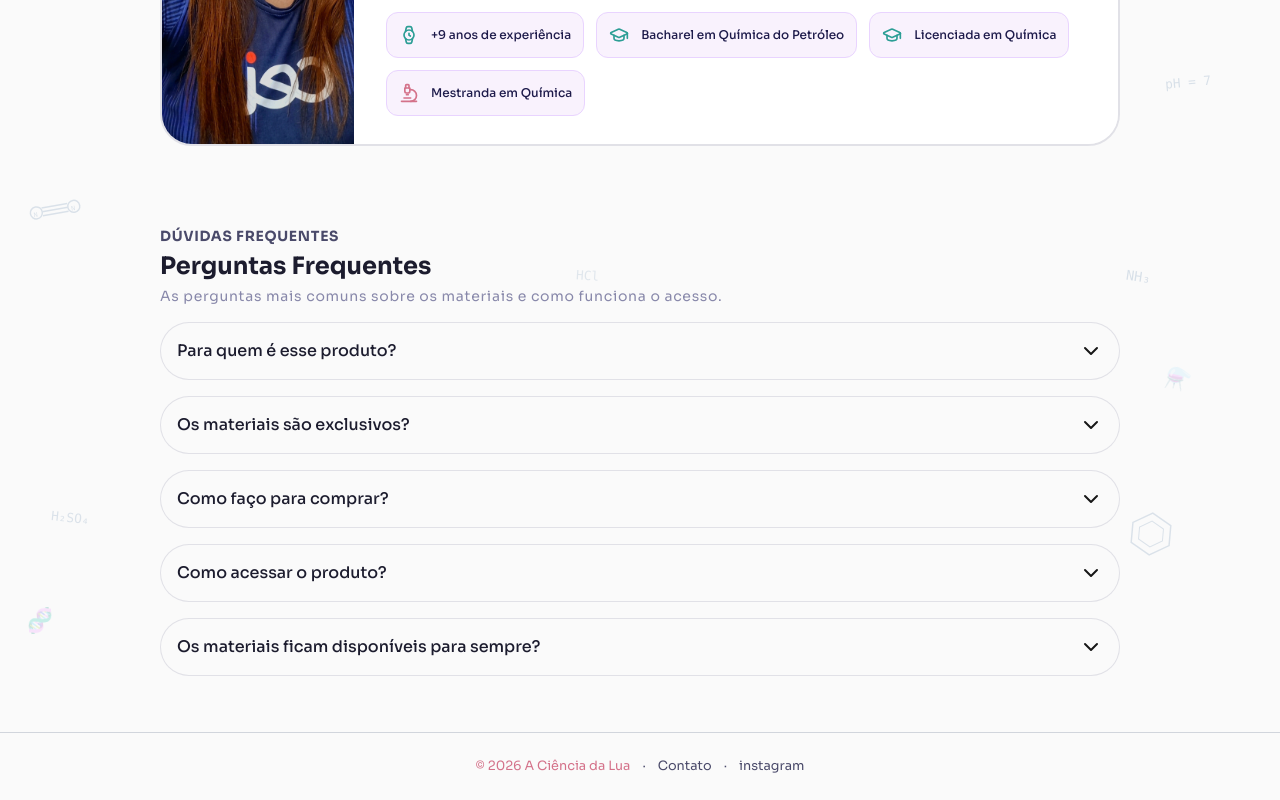
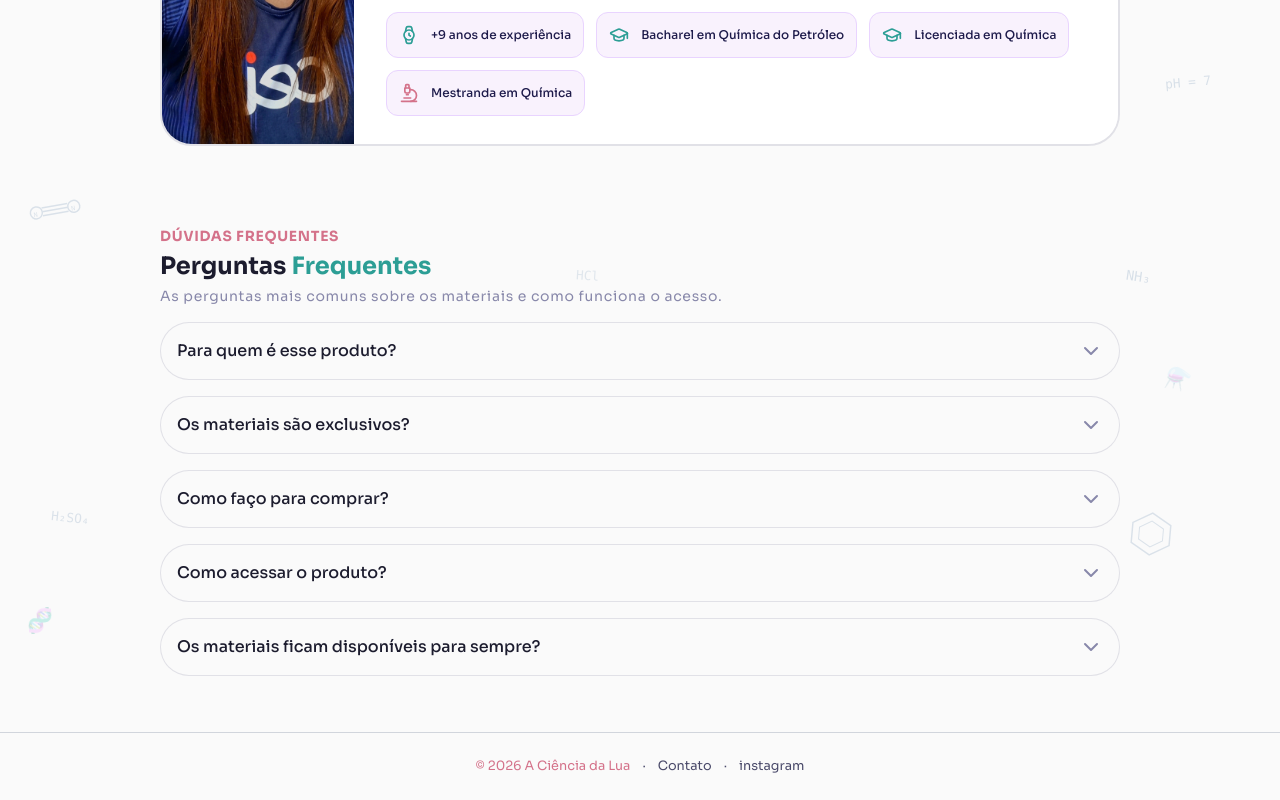
Before and after one commit to LuizHenri16/acienciadalua_frontend, a Next.js app: page / in a window 1280 px wide. Shown: the part 1623-2423 px from the top of the page. Built offline with nearby package versions, Linux system fonts and the light colour scheme; no server answers; a web font is replaced by a local one.

Commit message:
ui: faq ui change on cards

```diff
--- a/src/components/home/faqSection.tsx
+++ b/src/components/home/faqSection.tsx
@@ -8,8 +8,8 @@ export function FaqSection() {
     return (
         <section id="como-funciona" className="flex flex-col gap-4">
             <div className="flex flex-col gap-1">
-                <h4 className="text-xs lg:text-sm text-texto-secundario uppercase font-bold tracking-wider">Dúvidas frequentes</h4>
-                <h2 className="text-xl lg:text-2xl text-texto-principal font-bold ">Perguntas Frequentes</h2>
+                <h4 className="text-xs lg:text-sm text-rosa-rose uppercase font-bold tracking-wider">Dúvidas frequentes</h4>
+                <h2 className="text-xl lg:text-2xl text-texto-principal font-bold">Perguntas <span className="text-turquesa-dark">Frequentes</span></h2>
                 <p className="text-xs lg:text-sm tracking-wider text-texto-terciario">As perguntas mais comuns sobre os materiais e como funciona o acesso.</p>
             </div>
 
--- a/src/components/ui/card/faqCard.tsx
+++ b/src/components/ui/card/faqCard.tsx
@@ -14,10 +14,10 @@ export function FaqCard({ question, answers }: FaqCardProps) {
     const contentRef = useRef<HTMLDivElement>(null);
 
     return (
-        <div onClick={() => setOpen(!open)} className="w-full flex flex-col items-center p-4 squircle-border border bg-[#fafafa] border-borda hover:border-borda-med cursor-pointer">
+        <div onClick={() => setOpen(!open)} className={`w-full flex flex-col items-center p-4 squircle-border border bg-[#fafafa] cursor-pointer transition-all ${open ? "border-rosa-rose border-l-4" : "border-borda hover:border-borda-med"}`}>
             <div className="w-full flex items-center gap-3">
                 <h3 className="font-medium text-sm lg:text-base text-texto-principal">{question}</h3>
-                <ChevronDown className={`ml-auto flex-shrink-0 transition-transform duration-300 ${open ? "rotate-180" : ""}`} />
+                <ChevronDown className={`ml-auto flex-shrink-0 transition-transform duration-300 ${open ? "rotate-180 text-rosa-rose" : "text-texto-terciario"}`} />
             </div>
 
             <div
```
